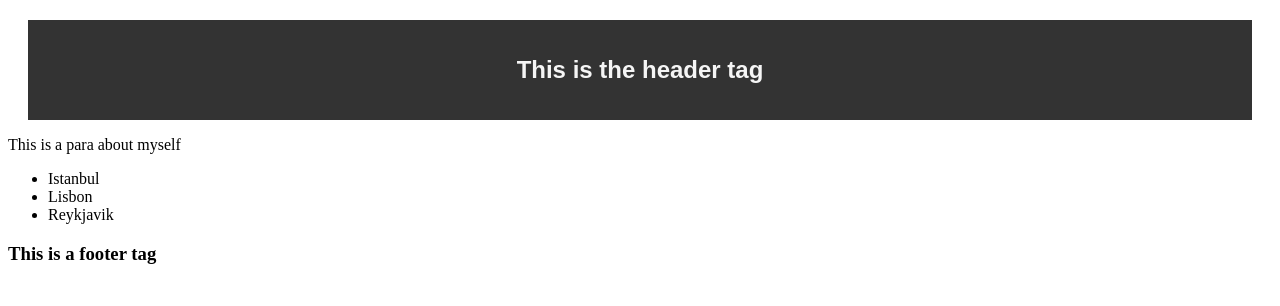
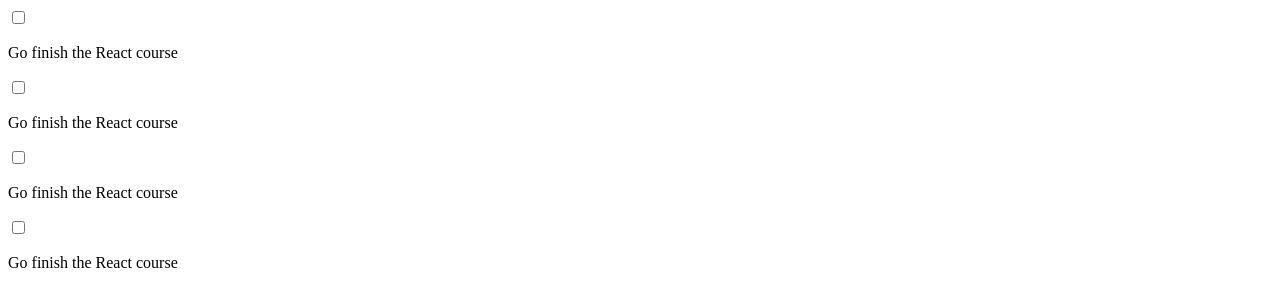
Before and after one commit to SaiHarshaKanamarla/React_Task_App, a React app: page / in a window 1280 px wide. Shown: the top 306 px of the page. Built offline with nearby package versions, Linux system fonts and the light colour scheme.

Commit message:
Task app start

```diff
--- a/src/App.js
+++ b/src/App.js
@@ -7,9 +7,10 @@ import TodoRow from './components/TodoRow';
 function App(){
     return (
         <div>
-            <Header />
+            {/* <Header />
             <MyInfo />
-            <Footer />
+            <Footer /> */}
+            <TodoRow />
         </div>
     )
 }
```
